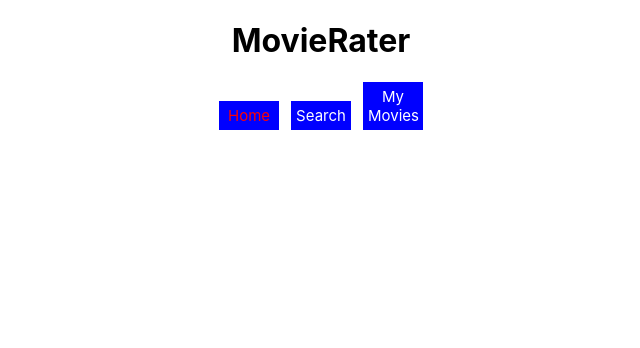
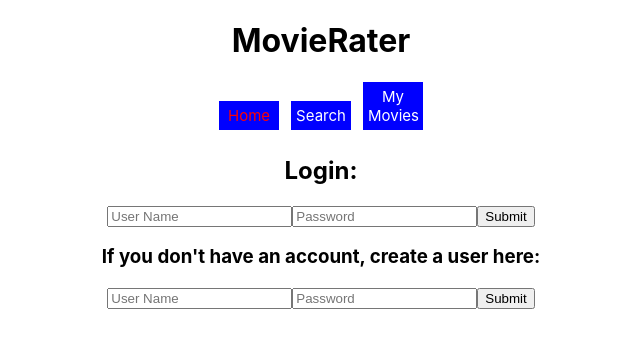
Before and after one commit to JosephSzpigiel/movie-rater, a React (Create React App) app: page / in a window 1280 px wide. Shown: the top 348 px of the page, without its empty margins (319-959 px from the left). Built offline with nearby package versions, Linux system fonts and the light colour scheme; data requests are answered from the project's data file.

Commit message:
set up initial login page. Began the create new user form.

```diff
--- a/db.json
+++ b/db.json
@@ -259,5 +259,21 @@
       "id": 8
     }
   ],
-  "Users": []
+  "Users": [
+    {
+      "username": "test",
+      "password": "test",
+      "id": 1
+    },
+    {
+      "username": "test2",
+      "password": "test",
+      "id": 2
+    },
+    {
+      "username": "test4",
+      "password": "test",
+      "id": 3
+    }
+  ]
 }
--- a/src/components/App.js
+++ b/src/components/App.js
@@ -10,11 +10,24 @@ function App() {
   const [myMovies, setMyMovies] = useState([])
   const [results, setResults] = useState([])
   const [searchVal, setSearchVal] = useState('')
+  const [userObj, setUserObj] = useState({})
 
   const imdbObj= {}
   for (let i=0; i< myMovies.length; i++) {
       imdbObj[myMovies[i].imdbID]= myMovies[i].id
   }
+
+  useEffect(() => {
+    fetch('http://localhost:3000/Users')
+    .then(r => r.json())
+    .then(users => {
+      const usersObj ={}
+      users.forEach(user => {
+        usersObj[user.username] = user.password
+      })
+      setUserObj(usersObj)
+    })
+  }, [])
 
   useEffect(()=> {
     fetch('http://localhost:3000/Movies')
@@ -25,7 +38,7 @@ function App() {
   return (
     <div className="App">
       <Header />
-      <Outlet context= {{myMovies, setMyMovies, imdbObj, results, setResults, searchVal, setSearchVal}}/>
+      <Outlet context= {{myMovies, setMyMovies, imdbObj, results, setResults, searchVal, setSearchVal, userObj, setUserObj}}/>
     </div>
   );
 }
--- /dev/null
+++ b/src/components/CreateUserForm.js
@@ -0,0 +1,51 @@
+import { useState } from "react"
+
+function CreateUserForm({userObj, setUserObj}){
+
+    const initialValue = {'username': '', 'password': ''}
+
+    const [userInfo, setUserInfo] = useState(initialValue)
+
+    function handleChange(e){
+        if (e.target.name === 'username'){
+            setUserInfo(current => {
+                return {...current, ['username']:e.target.value}
+            })
+        } else {
+            setUserInfo(current => {
+                return {...current, ['password']:e.target.value}
+            })
+        }
+    }
+
+    function handleCreate(e){
+        e.preventDefault()
+        if(userInfo.username in userObj){
+            console.log('Error! User Already Exists!')
+        }else{
+            fetch('http://localhost:3000/Users', {
+                method: 'POST',
+                headers: {'Content-Type' : 'application/json'},
+                body: JSON.stringify(userInfo)
+            })
+            .then(r=>r.json())
+            .then(user => {
+                setUserObj(curr => {
+                    return {...curr, [user.username]: user.password}
+                })
+                console.log(`Welcome ${user.username}! Password ${user.password} ID: ${user.id}`)
+            })
+
+        }
+    }
+
+    return(
+        <form onSubmit={handleCreate}>
+            <input required name= 'username' value = {userInfo.username} onChange = {handleChange} placeholder="User Name"/>
+            <input required = 'password' value = {userInfo.password} onChange = {handleChange} type= "password" placeholder="Password"/>
+            <input type="submit" value="Submit"/>
+        </form>
+    )
+}
+
+export default CreateUserForm
--- /dev/null
+++ b/src/components/LoginForm.js
@@ -0,0 +1,14 @@
+
+function LoginForm({userObj, setUserObj}){
+
+
+    return(
+        <form>
+            <input placeholder="User Name"/>
+            <input type= "password" placeholder="Password"/>
+            <input type="button" value="Submit"/>
+        </form>
+    )
+}
+
+export default LoginForm
--- /dev/null
+++ b/src/components/LoginPage.js
@@ -0,0 +1,19 @@
+import LoginForm from "./LoginForm"
+import CreateUserForm from "./CreateUserForm"
+import {useOutletContext} from "react-router-dom"
+
+function LoginPage(){
+
+    const {userObj, setUserObj} = useOutletContext()
+
+    return(
+        <div>
+            <h2>Login:</h2>
+            <LoginForm userObj={userObj} setUserObj={setUserObj}/>
+            <h3>If you don't have an account, create a user here:</h3>
+            <CreateUserForm userObj={userObj} setUserObj={setUserObj}/>
+        </div>
+    )
+}
+
+export default LoginPage
--- a/src/index.js
+++ b/src/index.js
@@ -6,12 +6,17 @@ import reportWebVitals from './reportWebVitals';
 import { createBrowserRouter, RouterProvider } from "react-router-dom";
 import MoviesContainer from './components/MoviesContainer';
 import SearchContainer from './components/SearchContainer';
+import LoginPage from './components/LoginPage'
 
 const router = createBrowserRouter([
     {
       path: "/",
       element: <App />,
       children: [
+        {
+          path: "/",
+          element: <LoginPage />
+        },
         {
             path: "/search",
             element: <SearchContainer />
```
